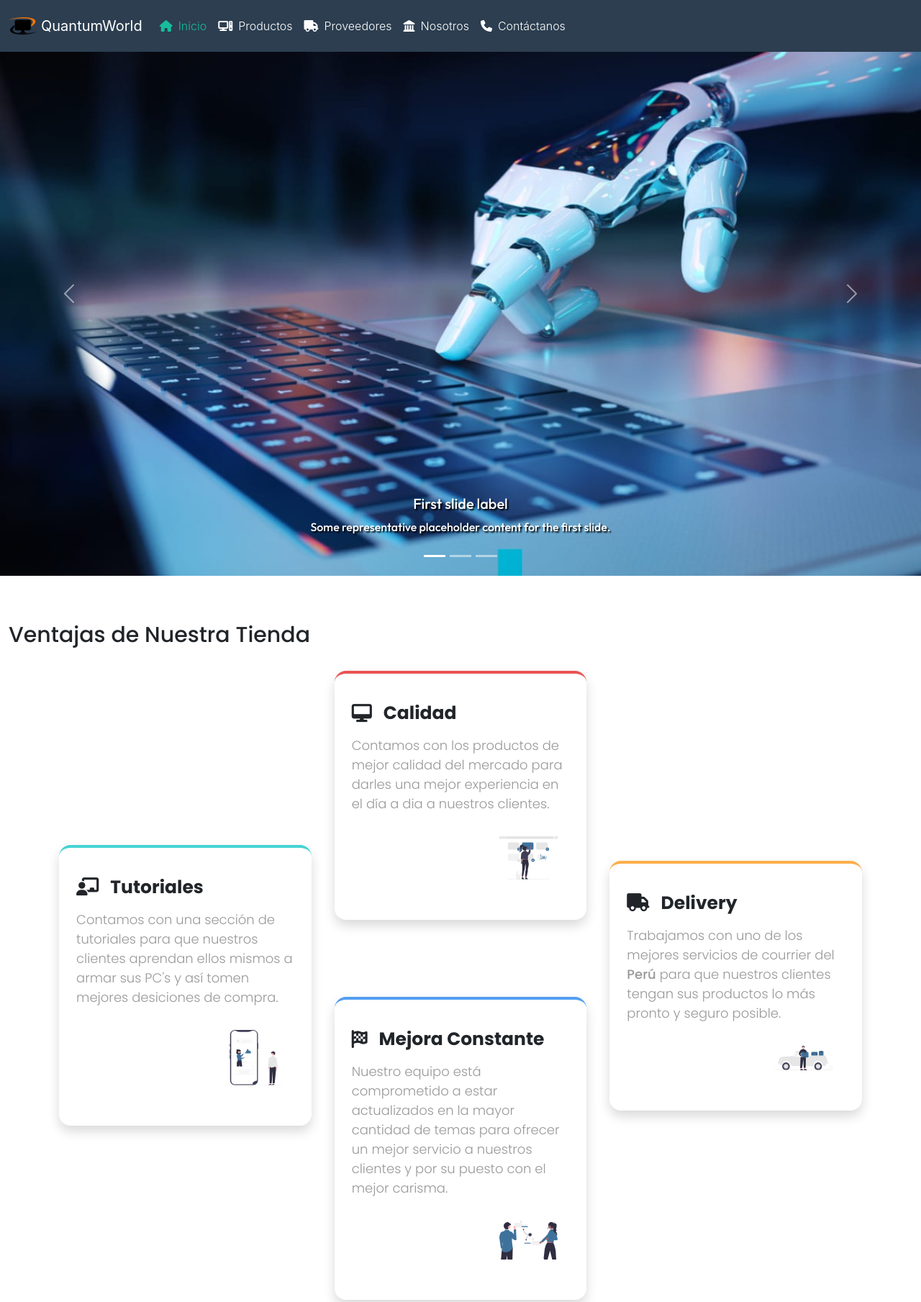
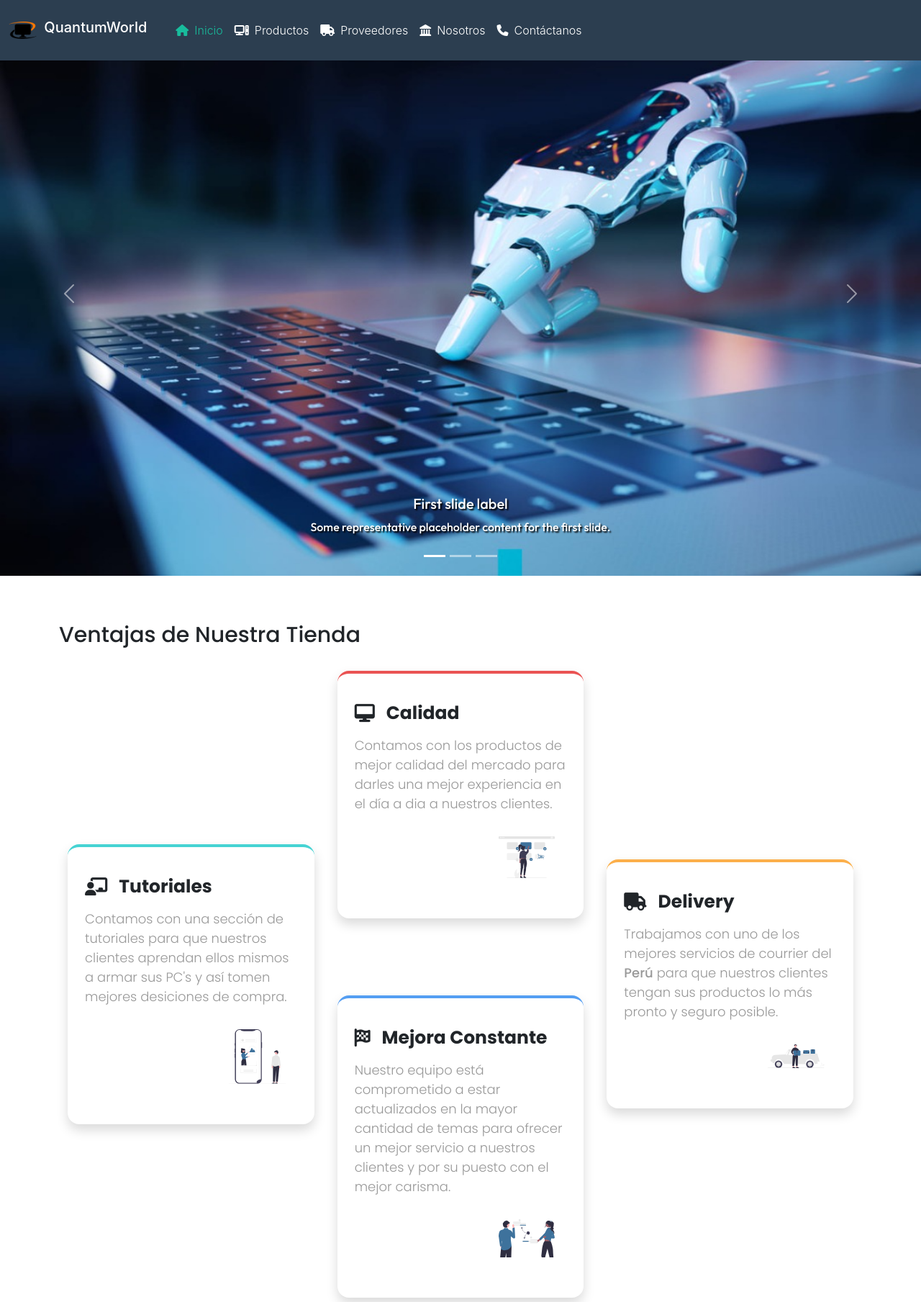
Before and after one commit to jesus9314/QuantumWolrd, a website: page index.html in a window 1280 px wide. Shown: the top 1809 px of the page at 72% size. Drawn offline with Linux system fonts and the light colour scheme.

Commit message:
mejora de diseños

```diff
--- a/index.html
+++ b/index.html
@@ -59,7 +59,7 @@
 				<!-- Barra de navegación -->
 				<nav class="navbar fixed-top navbar-dark navbar-expand-lg bg-primary">
 					<div class="container-fluid">
-						<a class="navbar-brand" aria-label="QuantumWorld" href="/">
+						<a class="navbar-brand brand" aria-label="QuantumWorld" href="/">
 							<img
 								src="img/logoQuantumWolrd100x165.png"
 								alt="Logo de Quantum Wolrd"
@@ -67,7 +67,7 @@
 								title="Quantum World"
 								class="d-inline-block align-text-top"
 							/>
-							QuantumWorld
+                            <h1 class="navbar-brand">QuantumWorld</h1>
 						</a>
 						<button
 							class="navbar-toggler"
@@ -87,7 +87,7 @@
 										class="nav-link active"
 										aria-current="page"
 										aria-label="Inicio"
-										href="/"
+										href="/index.html"
 									>
 										<i class="fa-solid fa-house"></i><span>Inicio</span>
 									</a>
@@ -200,7 +200,7 @@
                         <span class="visually-hidden">Next</span>
                     </button>
                 </div>
-                <div class="container-fluid">
+                <div class="container">
                     <section class="fourCards">
                         <h2>Ventajas de Nuestra Tienda</h2>
                         <div class="content container">
--- a/scss/_generalStyles.scss
+++ b/scss/_generalStyles.scss
@@ -14,11 +14,15 @@ body{
         margin-top: 4.5rem;
     }
 }
+.brand{
+    display: flex;
+    align-items: center;
+    gap: 10px;
+}
 /*Contenedor Cabecera*/
 .headerContainer{
-    font-family: $spartan;
+    font-family:-apple-system,system-ui,BlinkMacSystemFont,"Segoe UI",Roboto,"Helvetica Neue",Arial,sans-serif;
     height: 100%;
-    font-family: -apple-system,system-ui,BlinkMacSystemFont,"Segoe UI",Roboto,"Helvetica Neue",Arial,sans-serif;
     .nav-item{
         a{
             font-weight: 300;
```
Also changed, not shown: css/style.css.
